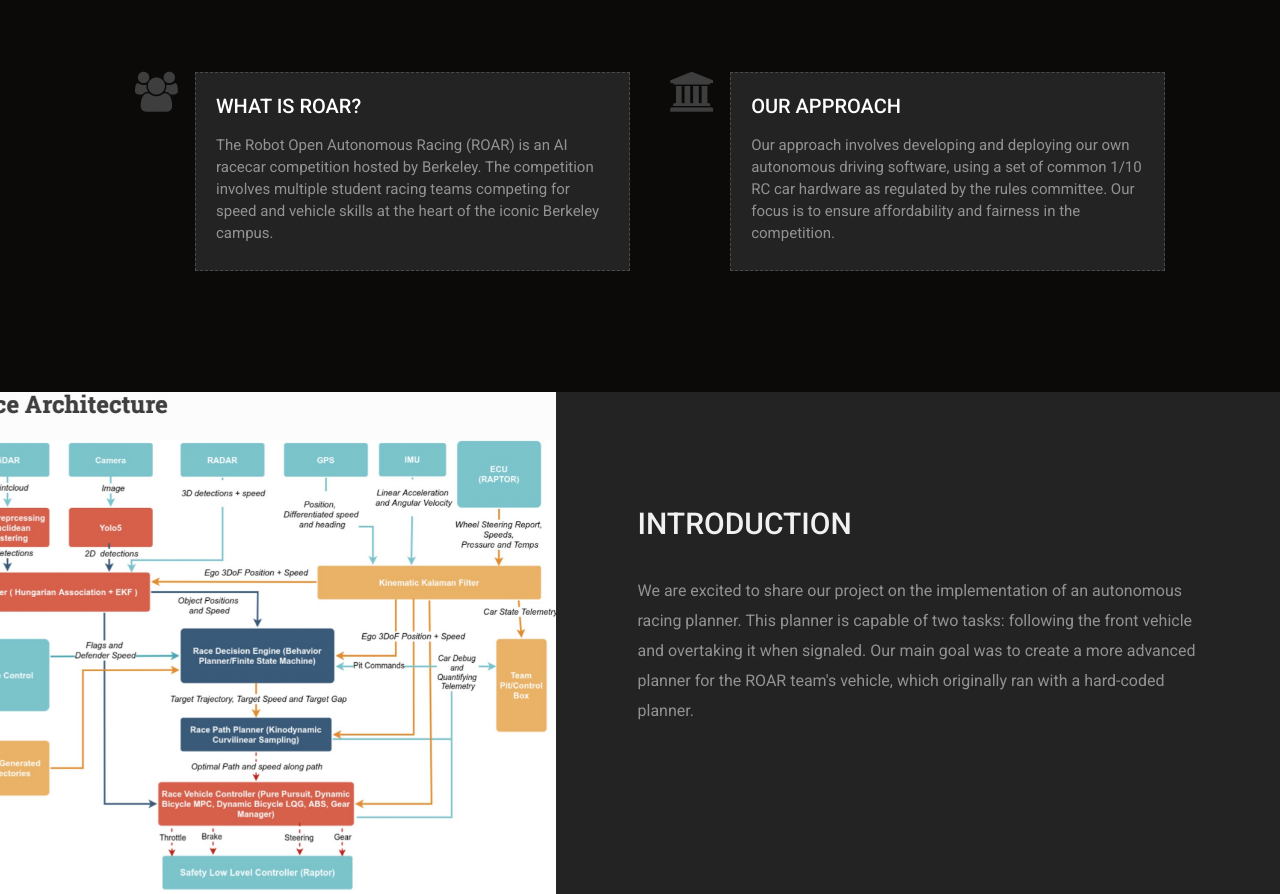
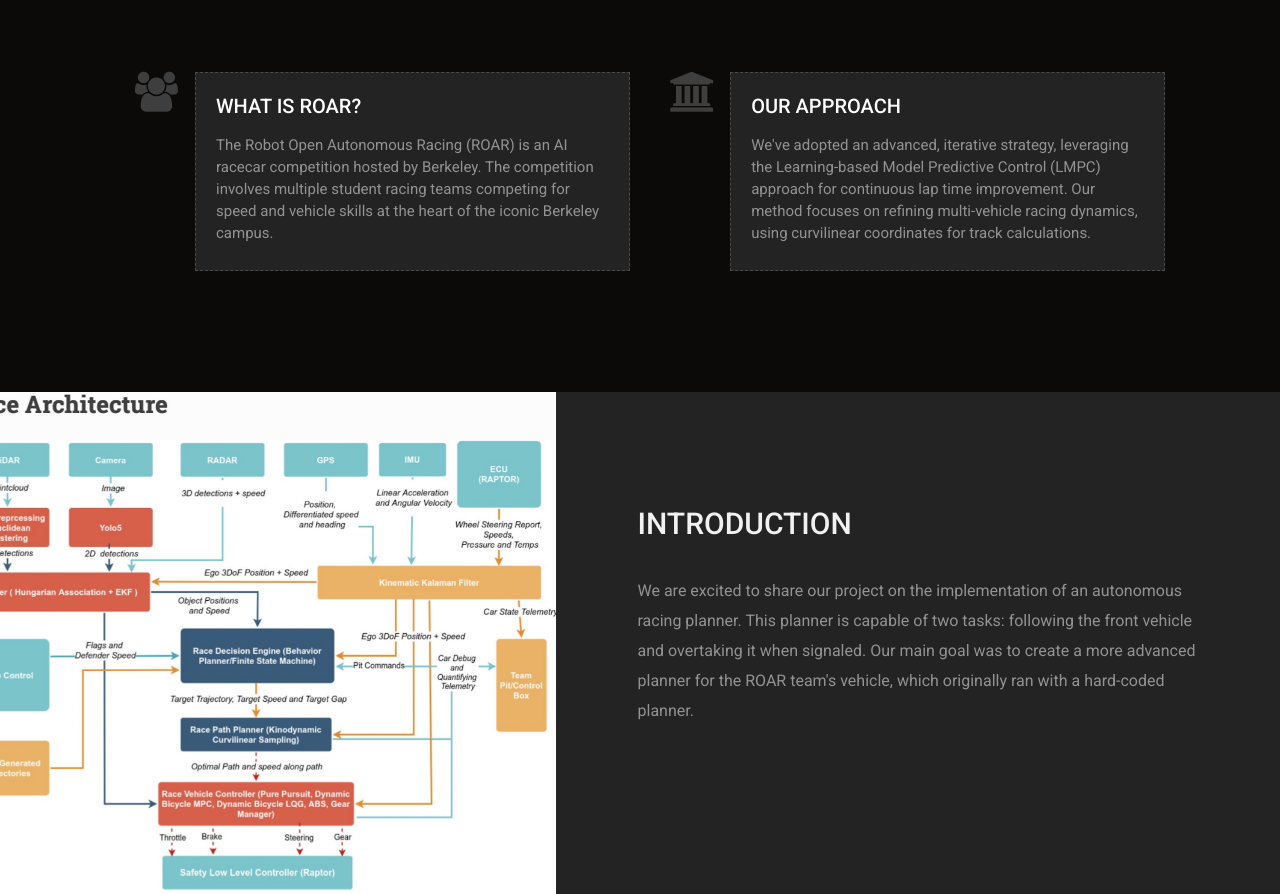
Before and after one commit to EECS106B-Banana-Radiation/EECS106B-Banana-Radiation.github.io, a plain HTML site: page index.html in a window 1280 px wide. Shown: the part 865-1759 px from the top of the page. Drawn offline with nearby package versions, Linux system fonts and the light colour scheme.

Commit message:
change wrong approach info

```diff
--- a/index.html
+++ b/index.html
@@ -95,9 +95,10 @@
 							<div class="service-inner wow fadeInRight" data-wow-delay=".5s">
 								<i class="fa fa-bank"></i>
 								<div class="service-box">
-									<h3>our approach</h3>
-									<p>Our approach involves developing and deploying our own autonomous driving software, using a set of common 1/10 RC car hardware as regulated by the rules committee. Our focus is to ensure affordability and fairness in the competition.</p>
+									<h3>Our Approach</h3>
+									<p>We've adopted an advanced, iterative strategy, leveraging the Learning-based Model Predictive Control (LMPC) approach for continuous lap time improvement. Our method focuses on refining multi-vehicle racing dynamics, using curvilinear coordinates for track calculations.</p>
 								</div>
+
 							</div>
 							<!-- <div class="service-inner wow fadeInRight" data-wow-delay=".8s">
 								<i class="fa fa-pencil"></i>
```
